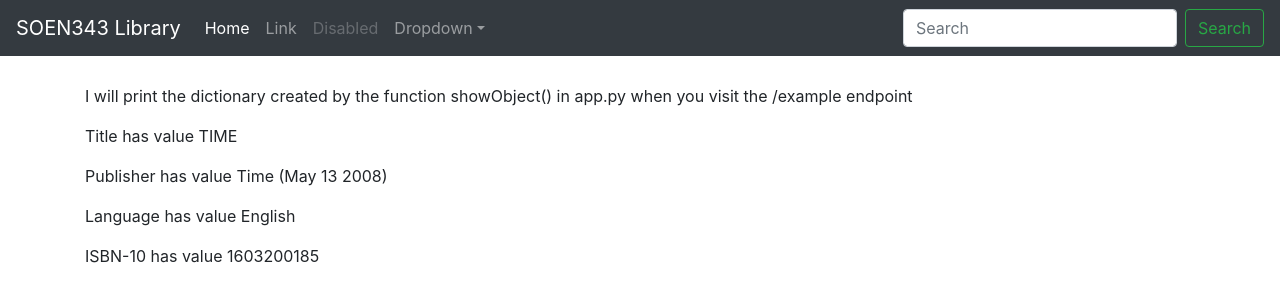
After one commit to aa-software2112/SOEN343, a Flask app: page /example in a window 1280 px wide. The commit adds this page. Shown: the top 302 px of the page. Run offline with Flask 2, Linux system fonts and the light colour scheme; some libraries are stand-ins or nearby versions.

Commit message:
example obj from backend to frontend

```diff
--- a/www/app.py
+++ b/www/app.py
@@ -7,5 +7,12 @@ app = Flask(__name__)
 def index():
     return render_template('index.html', title='SOEN343')
 
+@app.route('/example')
+def showObject():
+    # creating a dictionnary object on the fly
+    dictionary = {"Title":"TIME", "Publisher":"Time (May 13 2008)", "Language":"English", "ISBN-10":1603200185}
+    # rendering the template and setting the objToDisplay in the exampleBackendToFrontend.html to the dictionary
+    return render_template('exampleBackendToFrontend.html', objToDisplay=dictionary)
+
 if __name__ == "__main__":
     app.run()
--- /dev/null
+++ b/www/templates/exampleBackendToFrontend.html
@@ -0,0 +1,12 @@
+{% extends "index.html" %}
+{% block content %}
+	<p>
+	 	I will print the dictionary created by
+		the function showObject() in app.py
+		when you visit the /example endpoint
+	</p>
+	{# how to write your html template : http://jinja.pocoo.org/docs/2.10/templates/#template-designer-documentation #}
+		{% for key in objToDisplay %}
+			<p>{{ key }} has value {{ objToDisplay[key] }}</p>
+		{% endfor %}
+{% endblock %}
--- a/www/templates/index.html
+++ b/www/templates/index.html
@@ -46,9 +46,11 @@
          </div>
       </nav>
       <main role="main" class="container">
-         <div class="starter-template">
-            <h1> Starter template for {{ title }} </h1>
-         </div>
+         {% block content %}
+            <div class="starter-template">
+               <h1> Starter template for {{ title }} </h1>
+            </div>
+         {% endblock %}
       </main>
       <!-- /.container -->
       <!-- Bootstrap core JavaScript
```
